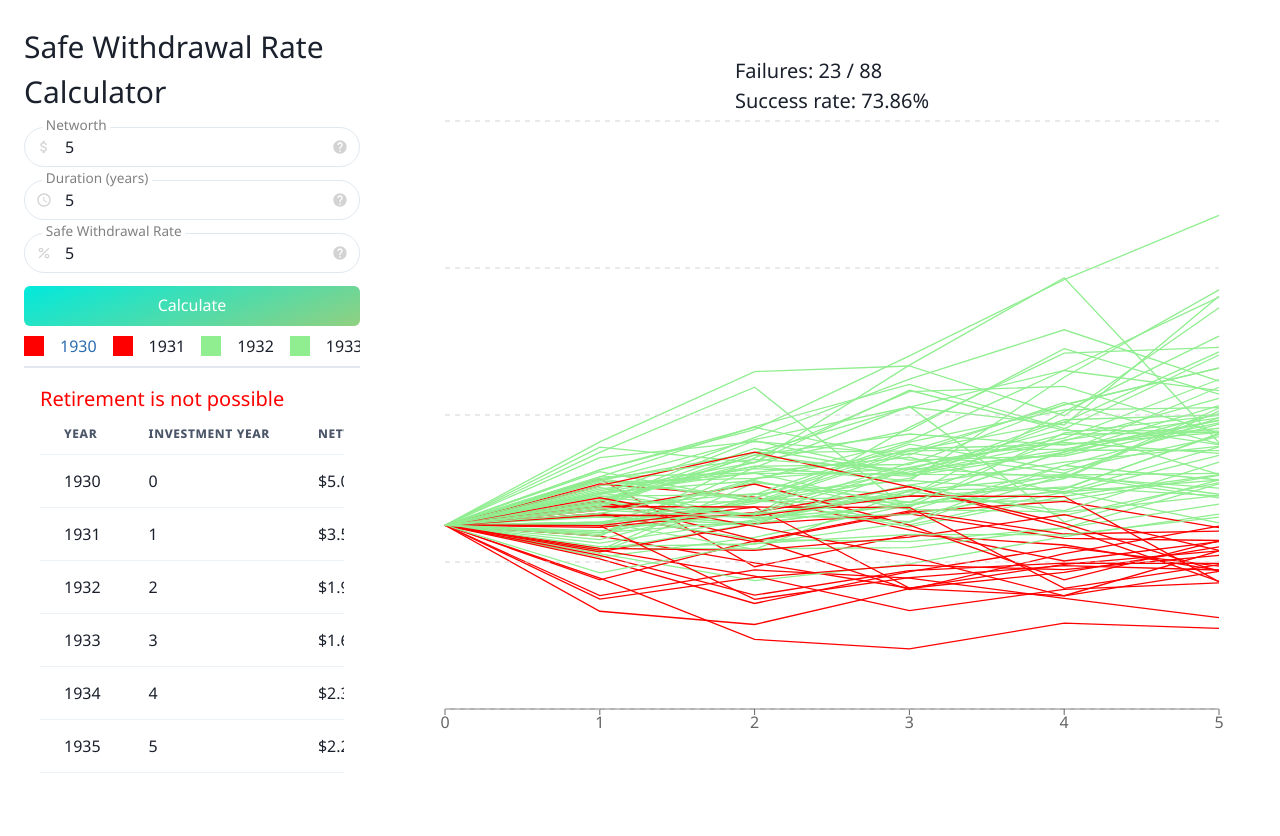
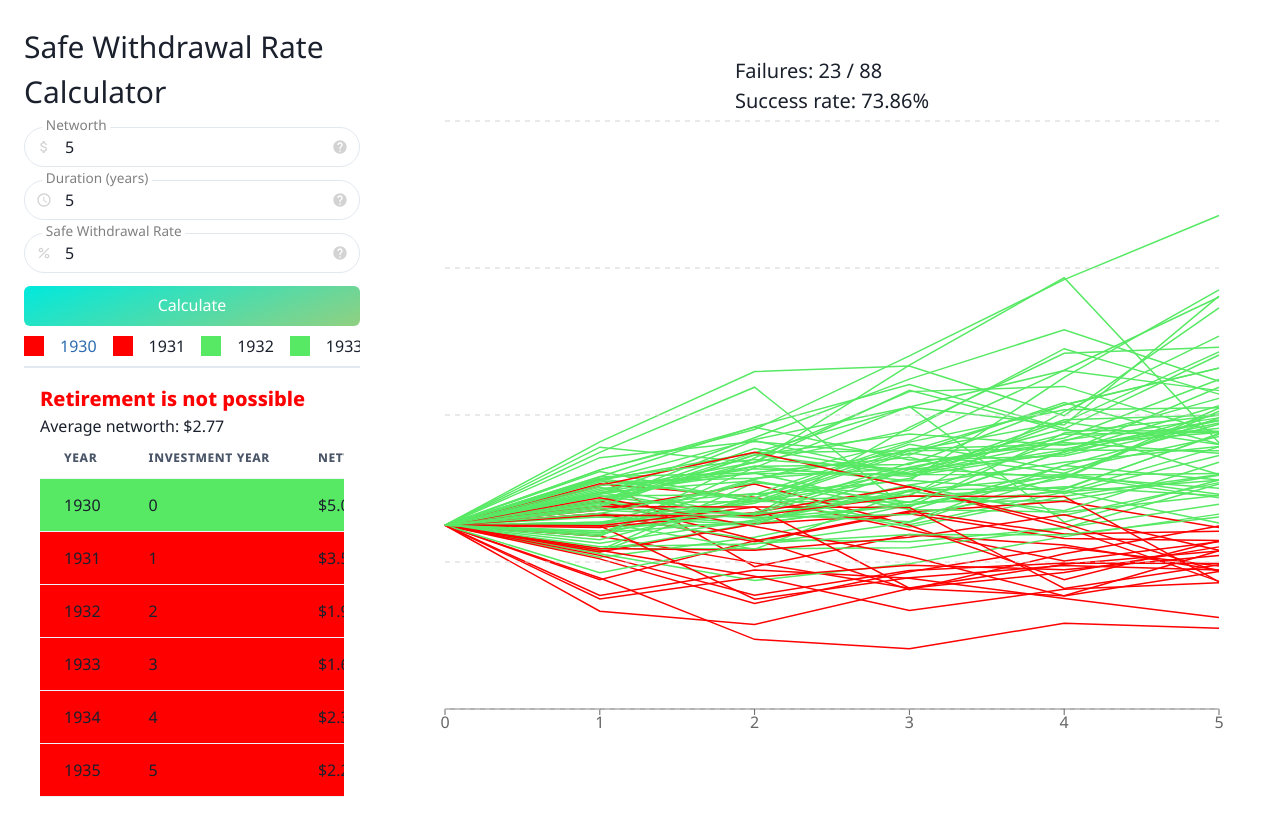
Before and after one commit to therealbluepandabear/fire-finance, a React (Create React App) app: page / in a window 1280 px wide. Both pictures are taken after typing "5", "5", "5" into the empty fields and a click on the button "Calculate". Before the commit the page ends 813 px from the top, so only its background shows below. Built offline with nearby package versions, Linux system fonts and the light colour scheme.

Commit message:
Some minor UI changes + add 'averageNetworth' option (which I think may be useless).

```diff
--- a/src/components/swr-calculator/SWRCalculatorChart.tsx
+++ b/src/components/swr-calculator/SWRCalculatorChart.tsx
@@ -22,10 +22,10 @@ export default function SWRCalculatorChart(props: SWRCalculatorProps): JSX.Eleme
             <LineChart>
                 {props.outputs.results
                     .map((result) => {
-                        const baseColor = result.isRetirementPossible ? 'lightgreen' : 'red'
+                        const baseColor = result.isRetirementPossible ? '#57E964' : 'red'
 
                         let color = baseColor
-                        let strokeWidth = 1.3
+                        let strokeWidth = 1.5
 
                         if (activeResult && result !== activeResult) {
                             color = 'transparent'
--- a/src/components/swr-calculator/SWRCalculatorResultPanel.tsx
+++ b/src/components/swr-calculator/SWRCalculatorResultPanel.tsx
@@ -21,7 +21,7 @@ function SWRCalculatorTable(props: SWRCalculatorTableProps): JSX.Element {
                 </Thead>
                 <Tbody>
                     {props.result.timelineData.map((point, key) => (
-                        <Tr key={key}>
+                        <Tr key={key} background={props.result.timelineData[0].networth <= point.networth ? '#57E964' : 'red'}>
                             <Td>{props.result.year + point.investmentYear}</Td>
                             <Td>{point.investmentYear}</Td>
                             <Td>{formatCurrency(point.networth)}</Td>
@@ -48,7 +48,7 @@ export default function SWRCalculatorResultPanel(props: SWRCalculatorResultPanel
                         justifyContent="center"
                         alignItems="center"
                     >
-                        <Box width="20px" height="20px" background={result.isRetirementPossible ? 'lightgreen' : 'red'}></Box>
+                        <Box width="20px" height="20px" background={result.isRetirementPossible ? '#57E964' : 'red'}></Box>
                         <Tab key={index} flexShrink={0}>{result.year}</Tab>
                     </Flex>
                 ))}
@@ -58,9 +58,11 @@ export default function SWRCalculatorResultPanel(props: SWRCalculatorResultPanel
                 {props.outputs.results.map((result, index) => (
                     <TabPanel>
                         <Flex flexDirection="column" key={index}>
-                            <Text fontSize="xl" color={result.isRetirementPossible ? 'lightgreen' : 'red'}>
+                            <Text fontSize="xl" fontWeight="bold" color={result.isRetirementPossible ? '#57E964' : 'red'}>
                                 {result.isRetirementPossible ? 'Retirement is possible' : 'Retirement is not possible'}
                             </Text>
+
+                            <Text fontSize="md">Average networth: {formatCurrency(result.averageNetworth)}</Text>
 
                             <SWRCalculatorTable result={result} />
                         </Flex>
--- a/src/models/swr-calculator.ts
+++ b/src/models/swr-calculator.ts
@@ -87,6 +87,7 @@ export async function calculateChanceOfSuccess(params: SWRCalculatorInputs): Pro
         outputs.results.push({
             year: yearItr,
             finalNetworth: totalNetworth,
+            averageNetworth: (timelineData.map((obj) => obj.networth).reduce((acc, cur) => acc + cur)) / timelineData.length,
             isRetirementPossible: isRetirementPossible(params, totalNetworth),
             timelineData: timelineData
         })
@@ -108,7 +109,10 @@ export interface InvestmentTimelinePoint {
 // given it could theoretically begin at a certain point in time
 export interface StartingYearResult {
     year: number
+
     finalNetworth: number
+    averageNetworth: number
+
     isRetirementPossible: boolean
 
     timelineData: InvestmentTimelinePoint[]
```
